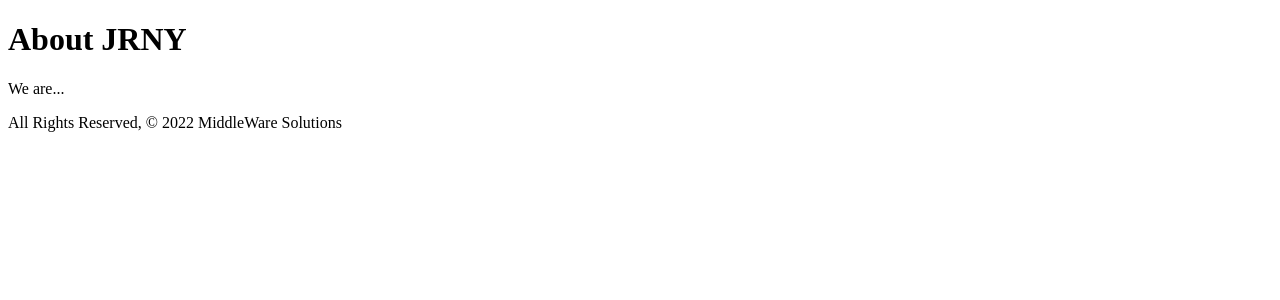
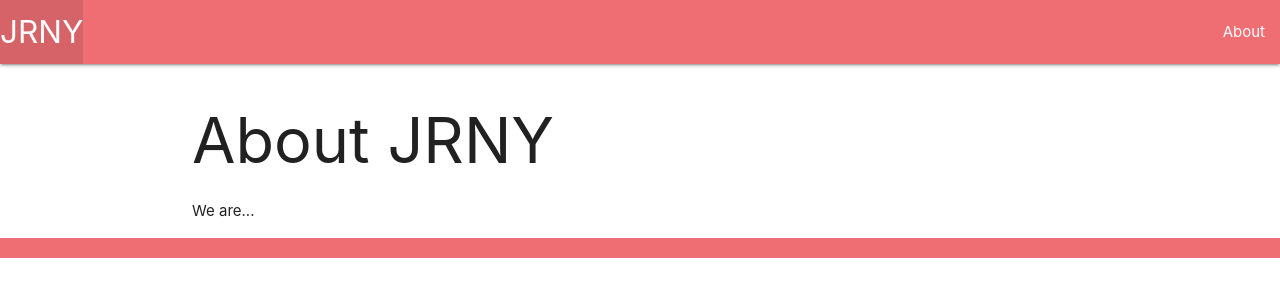
Before and after one commit to mellisporter/jrny-app, a Django app: page /about/ in a window 1280 px wide. Shown: the top 300 px of the page. Run offline with Django 4.2, Linux system fonts and the light colour scheme.

Commit message:
base template inheritance setup

```diff
--- a/main_app/templates/about.html
+++ b/main_app/templates/about.html
@@ -1,14 +1,5 @@
-<!DOCTYPE html>
-<html lang="en">
-<head>
-    <meta charset="UTF-8">
-    <meta http-equiv="X-UA-Compatible" content="IE=edge">
-    <meta name="viewport" content="width=device-width, initial-scale=1.0">
-    <title>About JRNY</title>
-</head>
-<body>
+{% extends 'base.html' %} {% block content %}
+<!-- our about info will go into the body, as an extension of our base template -->
     <h1>About JRNY</h1>
     <p>We are...</p>
-    <footer>All Rights Reserved, &copy; 2022 MiddleWare Solutions</footer>
-</body>
-</html>
+{% endblock %}
--- /dev/null
+++ b/main_app/templates/base.html
@@ -0,0 +1,35 @@
+<!DOCTYPE html>
+<html lang="en">
+  <head>
+    <meta charset="UTF-8" />
+    <meta name="viewport" content="width=device-width, initial-scale=1.0" />
+    <meta http-equiv="X-UA-Compatible" content="ie=edge" />
+    <title>Cat Collector</title>
+    <link
+      rel="stylesheet"
+      href="https://cdnjs.cloudflare.com/ajax/libs/materialize/1.0.0/css/materialize.min.css"
+    />
+  </head>
+  <body>
+    <header class="navbar-fixed">
+      <nav>
+        <div class="nav-wrapper">
+          <ul>
+            <li>
+              <a href="/" class="left brand-logo">JRNY</a>
+            </li>
+          </ul>
+          <ul class="right">
+            <li><a href="/about">About</a></li>
+          </ul>
+        </div>
+      </nav>
+    </header>
+    <main class="container">{% block content %} {% endblock %}</main>
+    <footer class="page-footer">
+      <div class="right">
+        All Rights Reserved, © 2022 MiddleWare Solutions
+      </div>
+    </footer>
+  </body>
+</html>
```
